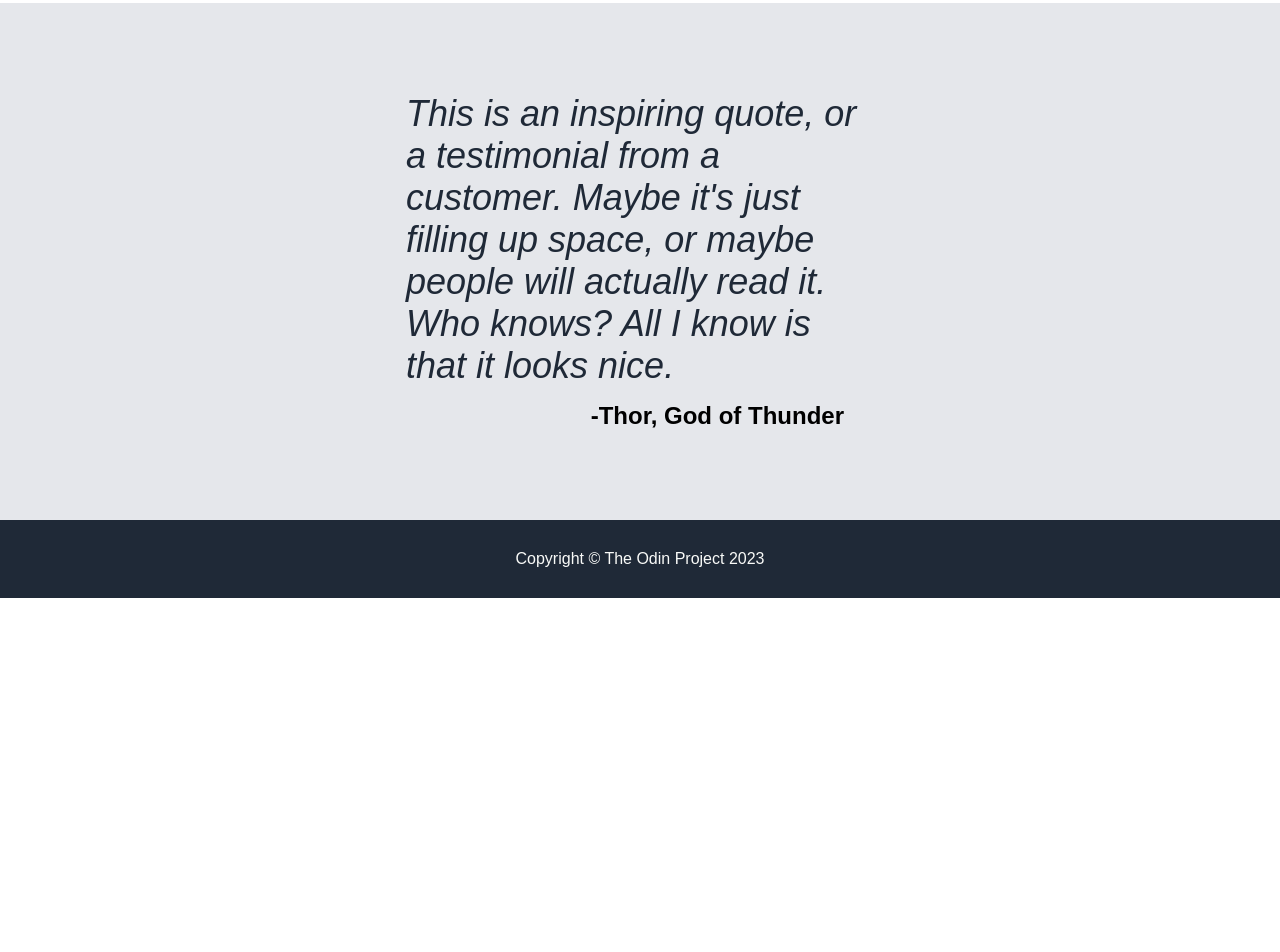
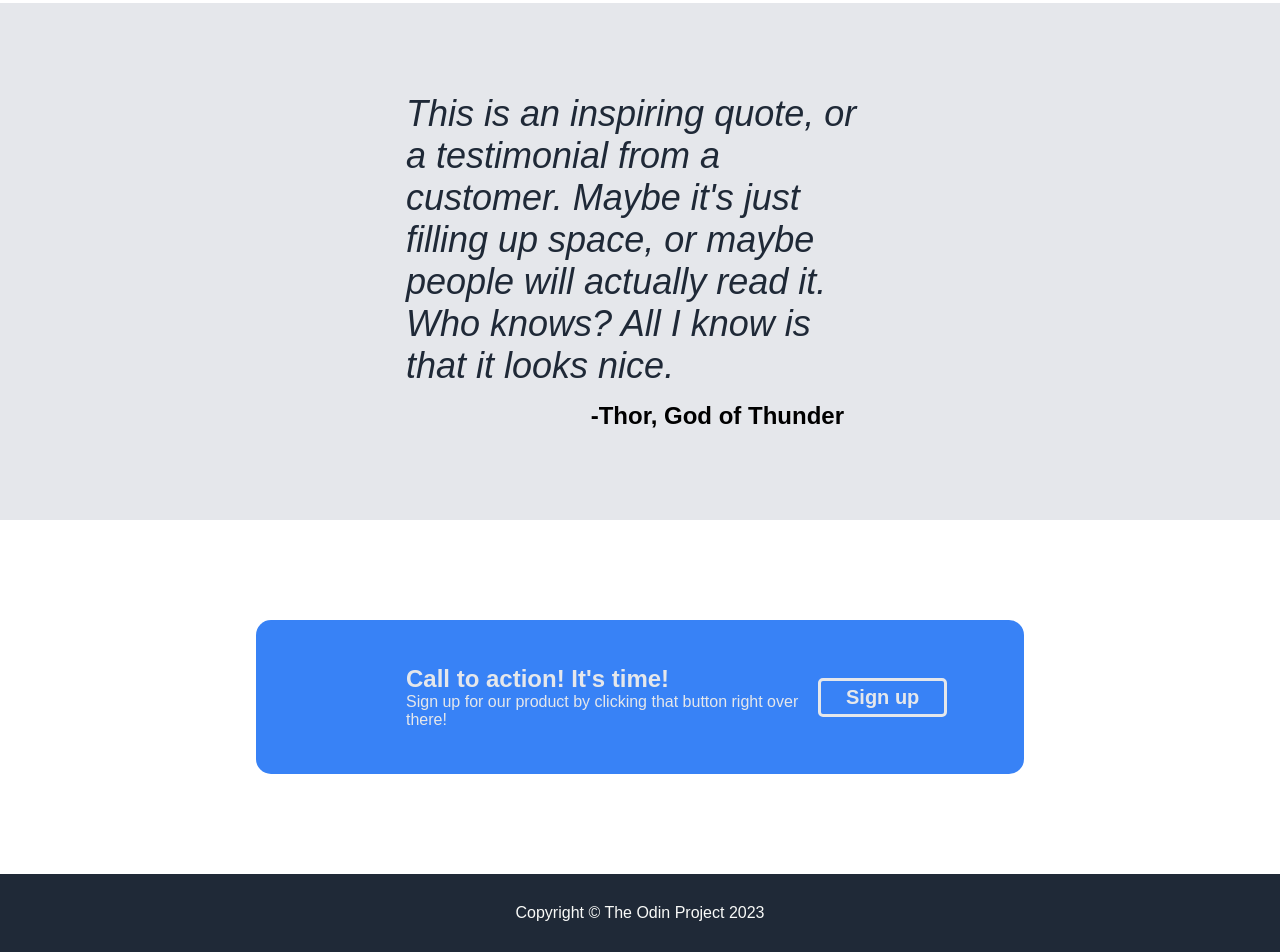
Before and after one commit to deschoene/project-landing-page, a plain HTML site: page index.html in a window 1280 px wide. Shown: the part 1138-2090 px from the top of the page. Before the commit the page ends 1736 px from the top, so only its background shows below. Drawn offline with Linux system fonts and the light colour scheme.

Commit message:
Add final landing page to GitHub
Project is finished.

```diff
--- a/css/style.css
+++ b/css/style.css
@@ -169,3 +169,37 @@ body {
     padding-right: 180px;
     padding-bottom: 90px;
 }
+
+.cta {
+    background-color: #3882F6;
+    width: 60%;
+    border-radius: 15px;
+    display: flex;
+    color: #e5e7eb;
+    align-items: center;
+    margin-top: 100px;
+    margin-bottom: 100px;
+}
+
+.cta-left {
+    flex: 2;
+    padding-top: 45px;
+    padding-bottom: 45px;
+    padding-left: 150px;
+}
+
+.cta-right {
+    justify-content: center;
+    flex: 1;
+}
+
+.cta button {
+    background-color: #3882F6;
+    color: #e5e7eb;
+    font-size: 20px;
+    font-weight: 600;
+    padding: 5px 25px;
+    border: solid;
+    border-color: #e5e7eb;
+    border-radius: 5px;
+    align-self: flex-start;
--- a/index.html
+++ b/index.html
@@ -62,6 +62,17 @@
             </div>
         </div>
     </section>
+    <section class="section">
+        <div class="cta">
+            <div class="cta-left">
+                <h2>Call to action! It's time!</h2>
+                <p>Sign up for our product by clicking that button right over there!</p>
+            </div>
+            <div class="cta-right">
+                <button>Sign up</button>
+            </div>
+        </div>
+    </section>
     <section class="section section-4">
         Copyright &#169; The Odin Project 2023
     </section>
```
